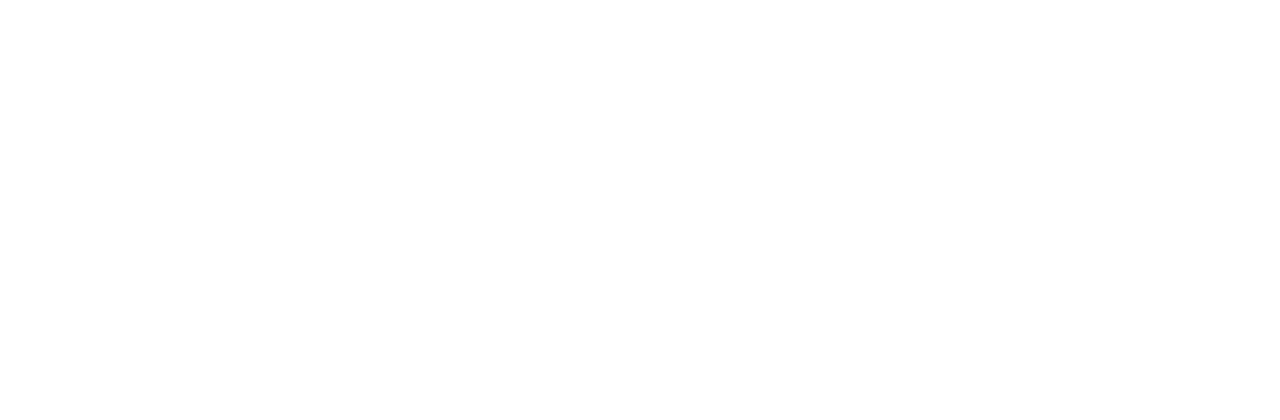
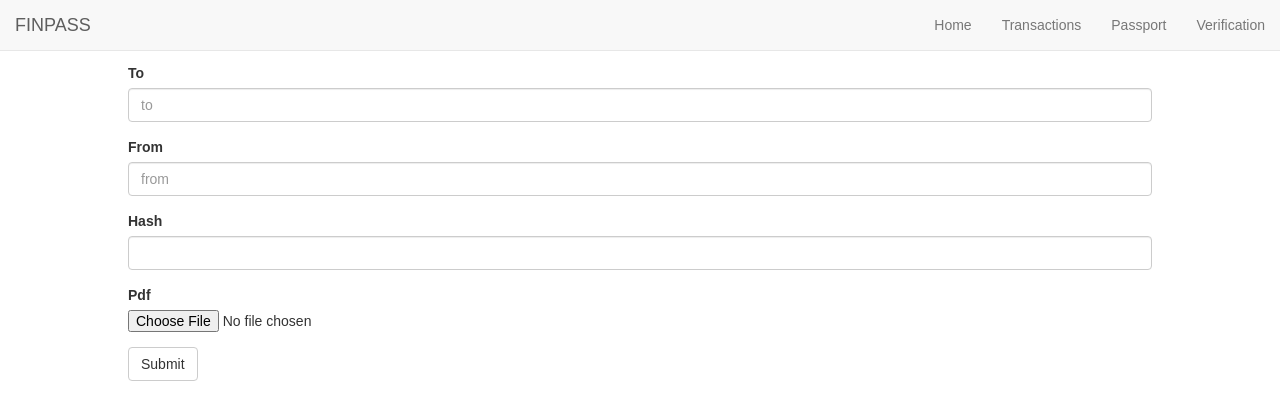
Before and after one commit to ypyang237/finpass_reghack, a React (Create React App) app: page /verification in a window 1280 px wide. Shown: the top 420 px of the page. Built offline with nearby package versions, Linux system fonts and the light colour scheme.

Commit message:
basic form template done

```diff
--- a/src/App.js
+++ b/src/App.js
@@ -8,6 +8,7 @@
 import Home from './components/home.js';
 import Passport from './components/passport.js';
 import Transactions from './components/transactions.js';
+import Verification from './components/verification.js';
 // import { Navbar, Nav, NavItem } from 'react-bootstrap';
 
 
@@ -18,6 +19,7 @@
       <Route exact path="/" component={Home}/>
       <Route path="/transactions" component={Transactions}/>
       <Route path="/passport" component={Passport}/>
+      <Route path="/verification" component={Verification}/>
     </div>
   </Router>
 )
--- a/src/components/globalHeader.js
+++ b/src/components/globalHeader.js
@@ -14,6 +14,7 @@
             <NavItem href="/">Home</NavItem>
             <NavItem href="/transactions">Transactions</NavItem>
             <NavItem href="/passport">Passport</NavItem>
+            <NavItem href="/verification">Verification</NavItem>
           </Nav>
         </Navbar.Collapse>
       </Navbar>
--- /dev/null
+++ b/src/components/verification.js
@@ -0,0 +1,53 @@
+import React, { Component } from 'react';
+import GlobalHeader from './globalHeader.js';
+import { FormGroup, FormControl, ControlLabel, Button } from 'react-bootstrap';
+
+class Verification extends Component {
+
+  render() {
+
+    function FieldGroup({ id, label, help, ...props }) {
+      return (
+        <FormGroup controlId={id}>
+          <ControlLabel>{label}</ControlLabel>
+          <FormControl {...props} />
+        </FormGroup>
+      );
+    }
+
+    return (
+      <div>
+        <GlobalHeader />
+        <div className="contatiner" style={{margin: '0 auto', width: '80%'}}>
+          <form>
+            <FieldGroup
+              id="formControlTo"
+              type="text"
+              label="To"
+              placeholder="to"
+            />
+            <FieldGroup
+              id="formControlsFrom"
+              type="text"
+              label="From"
+              placeholder="from"
+            />
+            <FieldGroup
+              id="formControlsHash"
+              label="Hash"
+              type="password"
+            />
+            <FieldGroup
+              id="formControlsPdf"
+              type="file"
+              label="Pdf"
+            />
+            <Button type="submit">
+              Submit
+            </Button>
+          </form>
+        </div>
+    </div>
+  )}
+}
+export default Verification;
```
